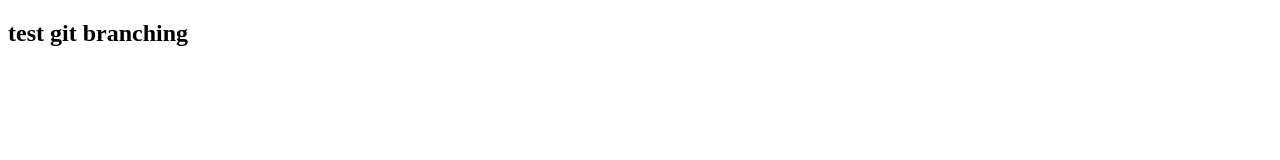
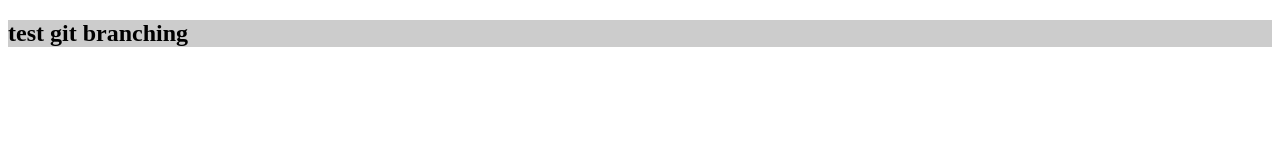
Before and after one commit to jonyfc7/test, a plain HTML site: page index.html in a window 1280 px wide. Drawn offline with Linux system fonts and the light colour scheme.

Commit message:
style added

```diff
--- a/index.html
+++ b/index.html
@@ -3,6 +3,7 @@
 <head>
 	<meta charset="UTF-8">
 	<title>This is git Branch</title>
+	<link rel="stylesheet" href="style.css">
 </head>
 <body>
 	<h2>test git branching</h2>
--- /dev/null
+++ b/style.css
@@ -0,0 +1,3 @@
+h2{
+	background: #ccc;
+}
```
